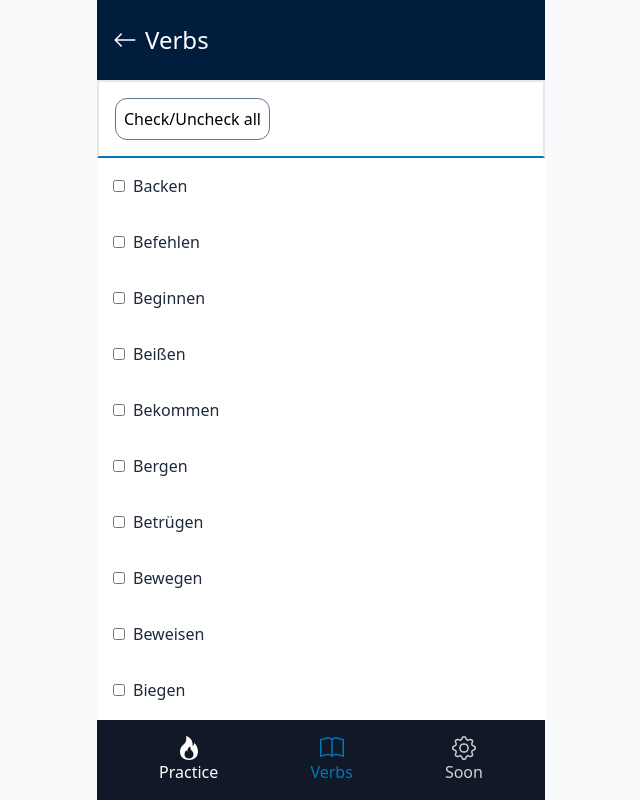
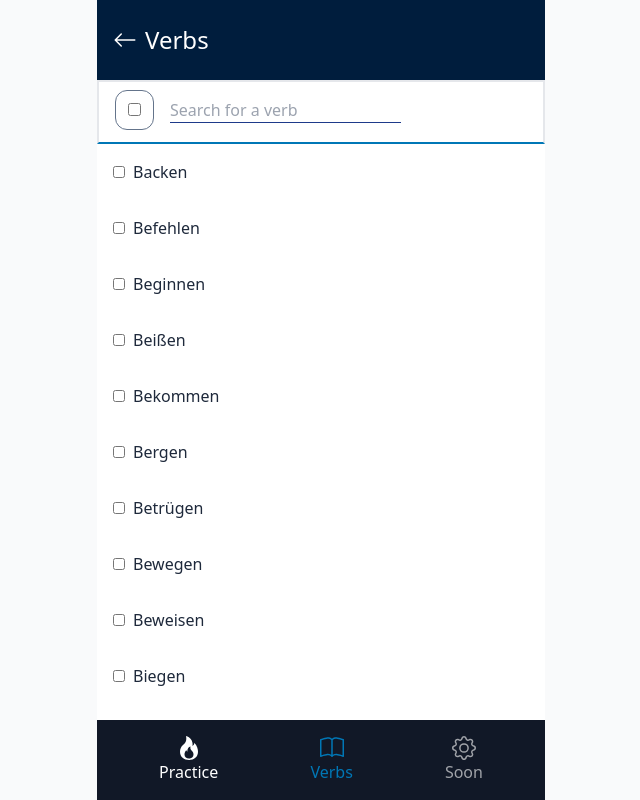
Before and after one commit to Anvar2742/deutsch-irregular, a React (Vite) app in the folder client/: page /verbs in a window 1280 px wide. Shown: the whole page, without its empty margins (319-959 px from the left). Built offline with nearby package versions, Linux system fonts and the light colour scheme.

Commit message:
small style updates

```diff
--- a/client/src/App.css
+++ b/client/src/App.css
@@ -3,7 +3,7 @@
 @tailwind utilities;
 
 * {
-    @apply box-border;
+    @apply box-border outline-none;
 }
 
 /* width */
--- a/client/src/App.jsx
+++ b/client/src/App.jsx
@@ -58,7 +58,7 @@ function App() {
                         <Icon.Book />
                         <span className="text-base">Verbs</span>
                     </NavLink>
-                    <NavLink to="/settings" className="flex items-center justify-center flex-col pointer-events-none opacity-80">
+                    <NavLink to="/settings" className="flex items-center justify-center flex-col pointer-events-none opacity-60">
                         <Icon.Gear />
                         <span className="text-base">Soon</span>
                     </NavLink>
--- a/client/src/pages/Home.jsx
+++ b/client/src/pages/Home.jsx
@@ -58,7 +58,7 @@ const Home = () => {
                                 className="absolute right-3 bottom-3 flex items-center justify-center text-xl text-white bg-primary rounded-full h-9 w-[calc(37px)]"
                             >
                                 {item.mode === -1 ? (
-                                    <Icon.Infinity />
+                                    <Icon.Infinity className="mt-1" />
                                 ) : (
                                     item.mode
                                 )}
--- a/client/src/pages/Verbs.jsx
+++ b/client/src/pages/Verbs.jsx
@@ -1,6 +1,10 @@
 import { useEffect } from "react";
 import { useState } from "react";
 import irregular from "./../assets/irregular.json";
+
+const NoVerbs = () => {
+    return <div className="p-4">No verbs for your search</div>;
+};
 
 const Verbs = () => {
     const [irregularList, setIrregularList] = useState(
@@ -8,6 +12,9 @@ const Verbs = () => {
             ? JSON.parse(localStorage.getItem("irregularList"))
             : irregular
     );
+    const [searchValue, setSearchValue] = useState("");
+    const [isSearch, setIsSearch] = useState(false);
+    const [isNoVerbs, setIsNoVerbs] = useState(false);
 
     const selectVerb = (verb) => {
         setIrregularList(
@@ -36,7 +43,10 @@ const Verbs = () => {
                     };
                 })
             );
-        } else if (checkedItems.length === 0 || checkedItems.length < irregularList.length) {
+        } else if (
+            checkedItems.length === 0 ||
+            checkedItems.length < irregularList.length
+        ) {
             setIrregularList(
                 irregularList.map((item) => {
                     return {
@@ -48,23 +58,71 @@ const Verbs = () => {
         }
     };
 
+    const handleSearch = (e) => {
+        const val = e.target.value;
+        setSearchValue(val);
+        setIrregularList((prevVerbs) => {
+            return prevVerbs.map((verb) => {
+                if (verb.infinitive.indexOf(val) !== -1) {
+                    return {
+                        ...verb,
+                        isOnSearch: true,
+                    };
+                } else {
+                    return {
+                        ...verb,
+                        isOnSearch: false,
+                    };
+                }
+            });
+        });
+    };
+
+    useEffect(() => {
+        if (searchValue === "") {
+            setIsSearch(false);
+        } else {
+            setIsSearch(true);
+        }
+    }, [searchValue]);
+
     useEffect(() => {
         localStorage.setItem("irregularList", JSON.stringify(irregularList));
+        setIsNoVerbs(
+            irregularList.filter((verb) => verb.isOnSearch).length
+                ? true
+                : false
+        );
     }, [irregularList]);
 
     return (
-        <div className="h-full grid auto-rows-auto grid-cols-1">
+        <div className="h-full grid grid-rows-verbs grid-cols-1">
             <div className="p-4 border-2 border-b-primary">
-                <button onClick={updateAll} className="border border-slate-500 p-2 rounded-xl">Check/Uncheck all</button>
+                <label className="border border-slate-500 p-2 rounded-xl px-3 mr-4">
+                    <input
+                        type="checkbox"
+                        onChange={updateAll}
+                        className="border-none"
+                    />
+                </label>
+                <input
+                    type="text"
+                    placeholder="Search for a verb"
+                    className="bor border-b border-blue-900"
+                    value={searchValue}
+                    onChange={handleSearch}
+                />
             </div>
             <div className="overflow-auto h-full text-slate-800">
+                {isNoVerbs ? "" : <NoVerbs />}
                 {irregularList.map((verb) => {
+                    if (isSearch) {
+                        if (verb.isOnSearch) {
                             return (
                                 <label
                                     key={verb.id}
                                     className="flex items-center p-4 hover:bg-slate-600 active:bg-slate-600 active:text-white hover:text-white capitalize"
                                 >
-                            {/* {verb.isChosen ? "YES" : "NO"} */}
                                     <input
                                         type="checkbox"
                                         checked={verb.isChosen}
@@ -74,6 +132,23 @@ const Verbs = () => {
                                     <p>{verb.infinitive}</p>
                                 </label>
                             );
+                        }
+                    } else {
+                        return (
+                            <label
+                                key={verb.id}
+                                className="flex items-center p-4 hover:bg-slate-600 active:bg-slate-600 active:text-white hover:text-white capitalize"
+                            >
+                                <input
+                                    type="checkbox"
+                                    checked={verb.isChosen}
+                                    onChange={() => selectVerb(verb)}
+                                    className="mr-2 w-3 h-3"
+                                />
+                                <p>{verb.infinitive}</p>
+                            </label>
+                        );
+                    }
                 })}
             </div>
         </div>
--- a/client/tailwind.config.cjs
+++ b/client/tailwind.config.cjs
@@ -6,6 +6,7 @@ module.exports = {
             gridTemplateRows: {
                 main: "10% 80% 10%",
                 cards: "50% 50%",
+                verbs: "10% 90%",
             },
             colors: {
                 primary: "#0077b6",
```
Also changed, not shown: client/src/assets/irregular.json. Lines whose indentation alone changed are shown as unchanged.
